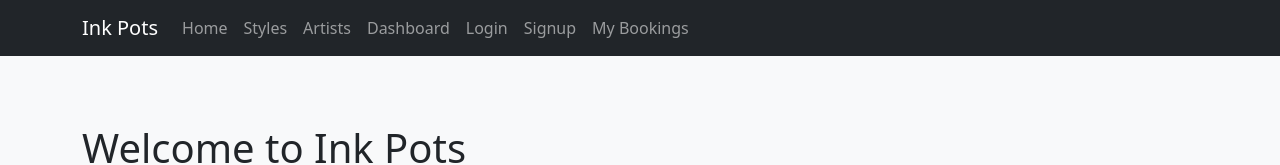
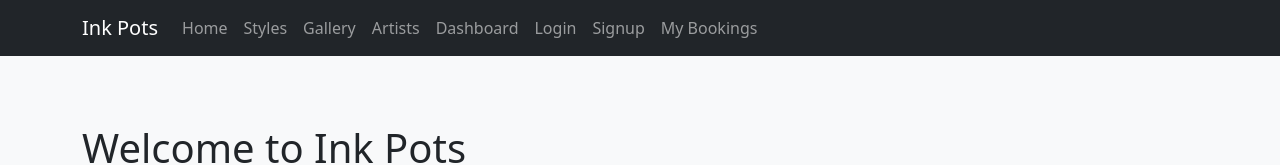
Before and after one commit to emily172/FYP-Tattoo, a React (Vite) app in the folder tattoo-web-app/: page / in a window 1280 px wide. Shown: the top 165 px of the page. Built offline with nearby package versions, Linux system fonts and the light colour scheme.

Commit message:
Added new Gallery component added to navgation

```diff
--- a/tattoo-web-app/src/components/Header.jsx
+++ b/tattoo-web-app/src/components/Header.jsx
@@ -26,6 +26,9 @@
               <Link className="nav-link" to="/tatstyles">Styles</Link>
             </li>
             <li className="nav-item">
+              <Link className="nav-link" to="/gallery">Gallery</Link>
+            </li>
+            <li className="nav-item">
               <Link className="nav-link" to="/artists">Artists</Link>
             </li>
             <li className="nav-item">
```
Also changed, not shown: tattoo-web-app/src/pages/Gallery.jsx (added).
